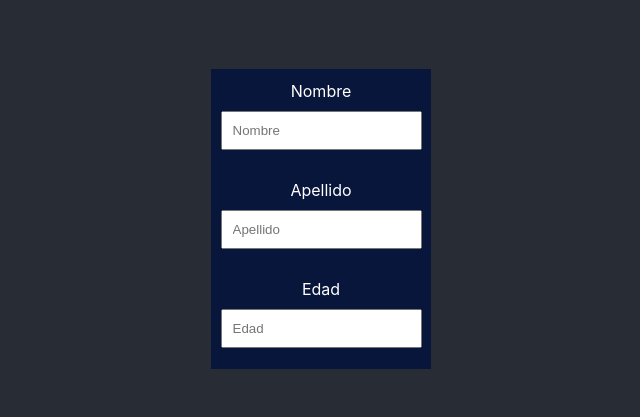
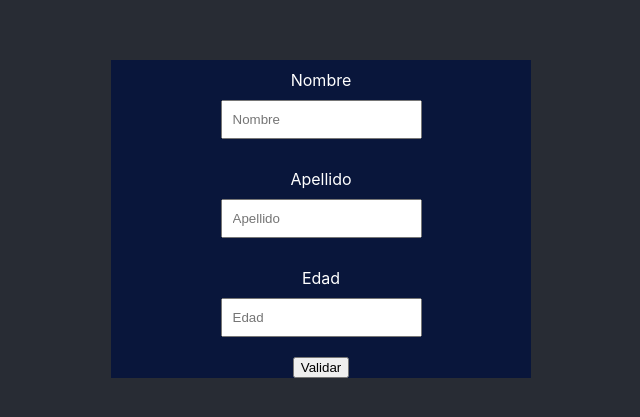
Before and after one commit to Felixmp7/Deep-Javascript, a React (Create React App) app: page / in a window 1280 px wide. Shown: the part 181-598 px from the top of the page, without its empty margins (319-959 px from the left). Built offline with nearby package versions, Linux system fonts and the light colour scheme.

Commit message:
Implementing arrow function to submit

```diff
--- a/src/Formulario.js
+++ b/src/Formulario.js
@@ -1,17 +1,27 @@
 import React, { Component } from 'react';
 import './css/Formulario.css';
 class Formulario extends Component {
+
+  submit = e => {
+    e.preventDefault(e);
+    console.log('Submiteando');
+    var nombre = document.querySelector('#nombre').value;
+    var apellido = document.querySelector('#apellido').value;
+    var edad = document.querySelector('#edad').value;
+    console.log(nombre,apellido,edad);
+  }
   render() {
     return (
       <div className="Formulario">
         <div className="Cont-Form">
-          <form className="form" action="#">
+          <form id="form" className="form" action="#" onSubmit={this.submit}>
             <label htmlFor="nombre">Nombre</label>
             <input name="nombre" id="nombre" type="text" placeholder="Nombre"/>
             <label htmlFor="apellido">Apellido</label>
             <input name="apellido" id="apellido" type="text" placeholder="Apellido" />
             <label htmlFor="edad">Edad</label>
             <input name="edad" id="edad" type="number" placeholder="Edad" />
+            <button type="submit">Validar</button>
           </form>
         </div>
       </div>
@@ -19,6 +29,10 @@ class Formulario extends Component {
   }
 }
 
+
+
+
+
 export default Formulario;
 
 /*Hacer un formulario con 3 botones.
--- a/src/css/Formulario.css
+++ b/src/css/Formulario.css
@@ -6,6 +6,7 @@
 
 
 .Cont-Form {
+  /*width: 400px;*/
   min-height: 100vh;
   display: flex;
   flex-direction: column;
@@ -14,8 +15,7 @@
 }
 
 .form {
-  width: 200px;
-  height: 300px;
+  width: 400px;
   background: #09163B;
   display: flex;
   flex-direction: column;
```
